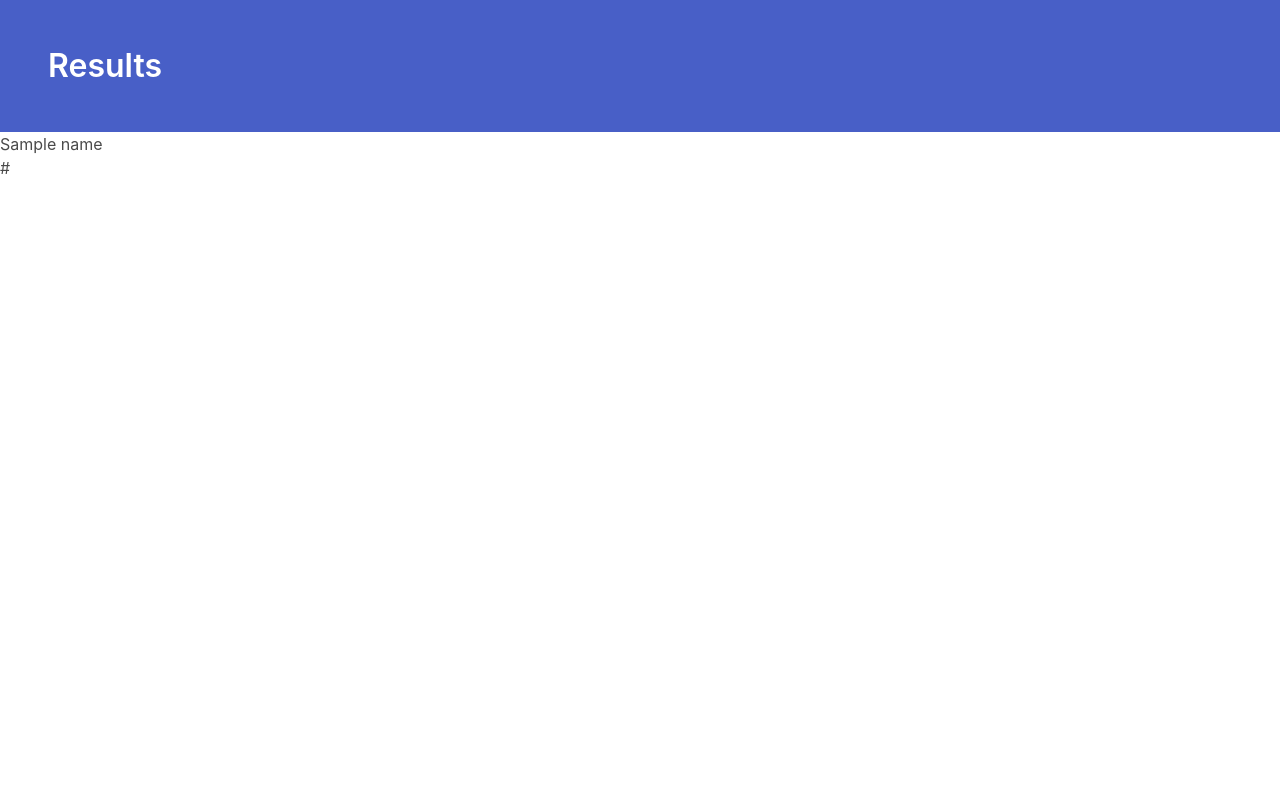
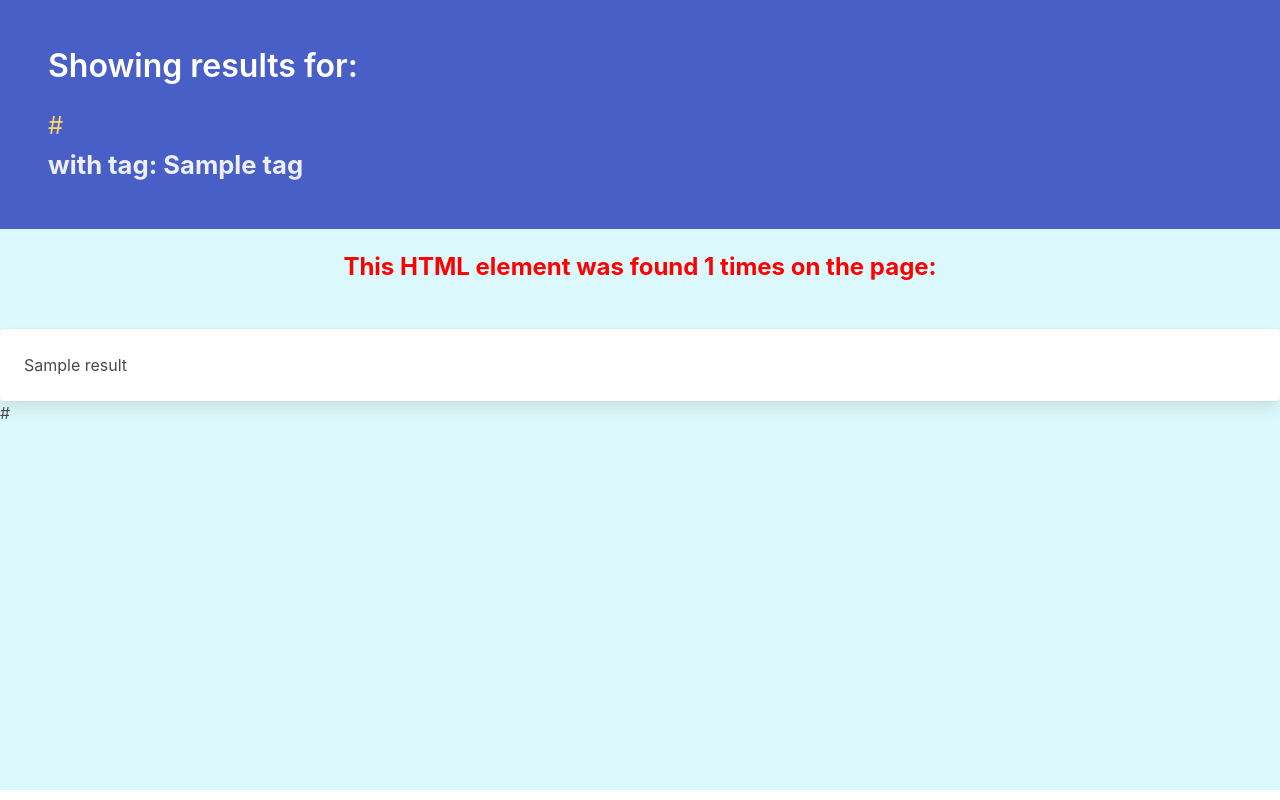
Before and after one commit to Beatrix-droid/web-app-scraper, a Flask app: template templates/result.html in a window 1280 px wide. Run offline with Flask 2, Linux system fonts and the light colour scheme; the template is opened without the code that fills it: most values are stand-ins (such as "Sample title", 1, 10 or a date in 2020).

Commit message:
added styles + scraped text now displays

```diff
--- a/templates/result.html
+++ b/templates/result.html
@@ -1,24 +1,77 @@
 
+<! DOCTYPE html>
 <html>
   <head>
     <meta charset="utf-8">
     <meta name="viewport" content="width=device-width, initial-scale=1">
+      <link rel="stylesheet" href="https://cdn.jsdelivr.net/npm/bulma@0.9.3/css/bulma.min.css">
       <title>Scraper Results</title>
-    <link rel="stylesheet" href="https://cdn.jsdelivr.net/npm/bulma@0.9.3/css/bulma.min.css">
   </head>
+
+  <style>
+      .sub{
+        color: rgba(255, 214, 98, 1.00);
+        font-size: 150%;
+     }
+
+    .counter{
+        color: red;
+        font-size: 150%;
+        text-align: center;
+        padding-top: 10px;
+        font-weight: bold;
+    }
+
+    .vertical_space{
+        margin-bottom: 10px;
+        margin-top: 10px;
+    }
+
+    .subtitle{
+        font-size: 160%;
+        margin-top: 5px;
+        font-weight: bold;
+    }
+
+    body {
+        background-color: #DBF9FC;
+    }
+  </style>
+
+
 
   <body>
   <div class="block">
     <section class="hero is-link">
         <div class="hero-body">
             <p class="title">
-   Results
+                Showing results for:
+            </p>
+            <p class="sub">{{url}}
+            </p>
+            <p class="subtitle">with tag: {{tag}}
             </p>
         </div>
     </section>
     <section>
-      <p>  {{ name }}</p>
-        <p>  {{ url }}</p>
+        <div class="vertical_space">
+            <h6 class="counter">This HTML element was found {{count}} times on the page:</h6>
+        </div>
+        <br>
+        {% if results %}
+        {% for result in results %}
+        <div class="vertical_space">
+            <div class="card">
+                <div class="card-content">
+                    <div class="content">
+                        <p>  {{ result | join(" ") }}</p>
+                    </div>
+                </div>
+            </div>
+            {% endfor %}
+            {% endif %}
+            <p> {{ url }}</p>
+        </div>
     </section>
   </div>
   </body>
```
Lines whose indentation alone changed are shown as unchanged.
